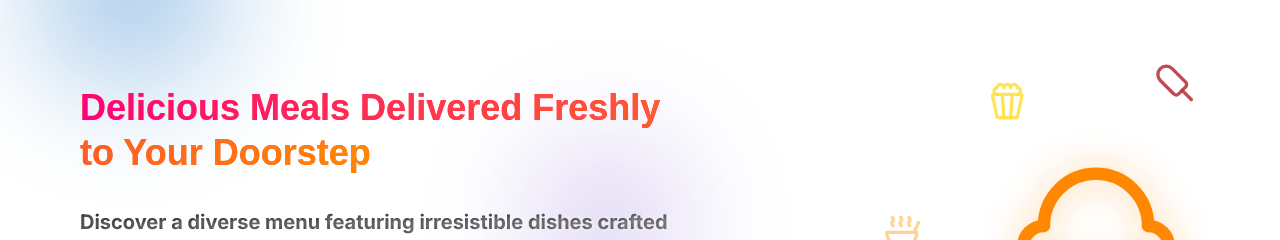
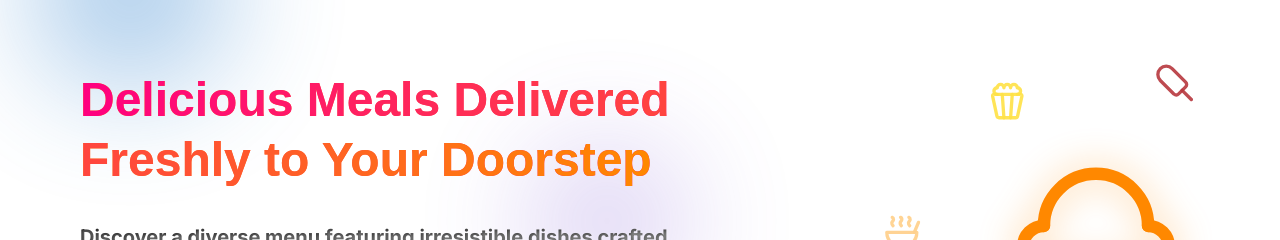
Before and after one commit to Sagarvermakumar/foodies-client, a React (Vite) app: page / in a window 1280 px wide. Shown: the part 154-394 px from the top of the page. Built offline with nearby package versions, Linux system fonts and the light colour scheme; no server answers; a web font is replaced by a local one.

Commit message:
Fixing heading size

```diff
--- a/src/common/GradientHeading.jsx
+++ b/src/common/GradientHeading.jsx
@@ -23,12 +23,7 @@ const GradientHeading = ({
     "linear(to-r, #f80, #ff0080)"
   );
 
-  const textShadow = useColorModeValue(
-    // Light mode -> glowing pink/orange
-    "2px 2px 8px rgba(255, 0, 128, 0.01), 0 0 8px rgba(255, 136, 0, 0.06)",
-    // Dark mode -> subtle glow with same combo
-    "2px 2px 8px rgba(255, 136, 0, 0.7), 0 0 6px rgba(255, 0, 128, 0.5)"
-  );
+
 
 
 
@@ -40,7 +35,6 @@ const GradientHeading = ({
         lineHeight="shorter"
         bgGradient={mainGradient}
         bgClip="text"
-        // textShadow={textShadow}
         textAlign={textAlign}
       >
         {title}{" "}
--- a/src/components/HeroSection.jsx
+++ b/src/components/HeroSection.jsx
@@ -290,6 +290,7 @@ const HeroSection = () => {
           transition={{ duration: 0.8 }}
         >
           <GradientHeading
+            fontsize={{ sm: '4xl', md: "5xl" }}
             highlight={'Delicious Meals Delivered Freshly to Your Doorstep'}
           />
 
```
